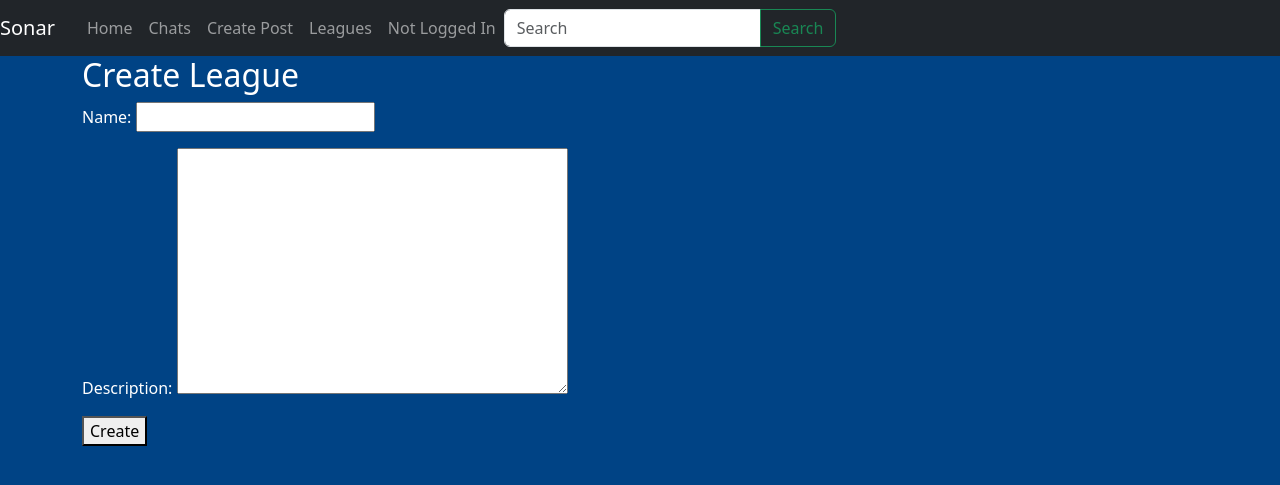
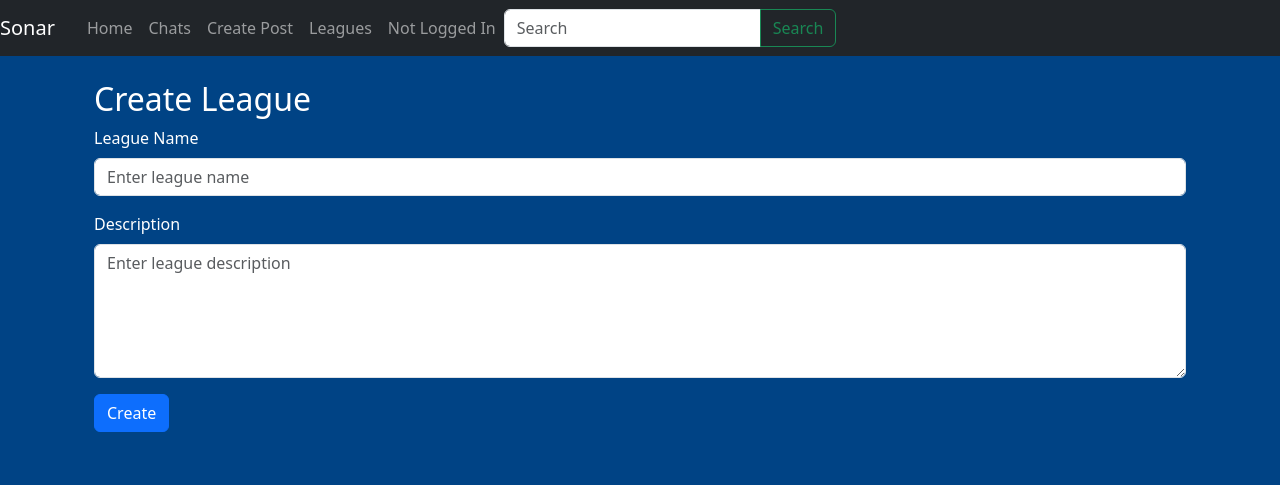
Before and after one commit to SeanKuehl/Group-18-Capstone, a Django app: page /leagues/create/ in a window 1280 px wide. Shown: the top 485 px of the page. Run offline with Django 4.2, Linux system fonts and the light colour scheme; the visitor is signed in with stand-in values (Sample User, id 1).

Commit message:
Refined the pages for viewing and creating leagues.

```diff
--- a/Main/forms.py
+++ b/Main/forms.py
@@ -43,3 +43,7 @@ class LeagueForm(forms.ModelForm):
     class Meta:
         model = League
         fields = ['name', 'description']
+        widgets = {
+            'name': forms.TextInput(attrs={'class': 'form-control', 'placeholder': 'Enter league name'}),
+            'description': forms.Textarea(attrs={'class': 'form-control', 'rows': 5, 'placeholder': 'Enter league description'}),
+        }
--- a/templates/leagues/create_league.html
+++ b/templates/leagues/create_league.html
@@ -3,10 +3,28 @@
 {% block title %}Create League{% endblock %}
 
 {% block content %}
-  <h2>Create League</h2>
-  <form method="post">
-    {% csrf_token %}
-    {{ form.as_p }}
-    <button type="submit">Create</button>
-  </form>
+  <div class="container mt-4">
+    <h2>Create League</h2>
+    <form method="post">
+      {% csrf_token %}
+
+      <div class="mb-3">
+        <label for="{{ form.name.id_for_label }}" class="form-label">League Name</label>
+        {{ form.name }}
+        {% for error in form.name.errors %}
+          <div class="text-danger">{{ error }}</div>
+        {% endfor %}
+      </div>
+
+      <div class="mb-3">
+        <label for="{{ form.description.id_for_label }}" class="form-label">Description</label>
+        {{ form.description }}
+        {% for error in form.description.errors %}
+          <div class="text-danger">{{ error }}</div>
+        {% endfor %}
+      </div>
+
+      <button type="submit" class="btn btn-primary">Create</button>
+    </form>
+  </div>
 {% endblock %}
```
Also changed, not shown: templates/leagues/league_detail.html (+23 -8 lines), templates/leagues/league_list.html (+7 -3 lines).
